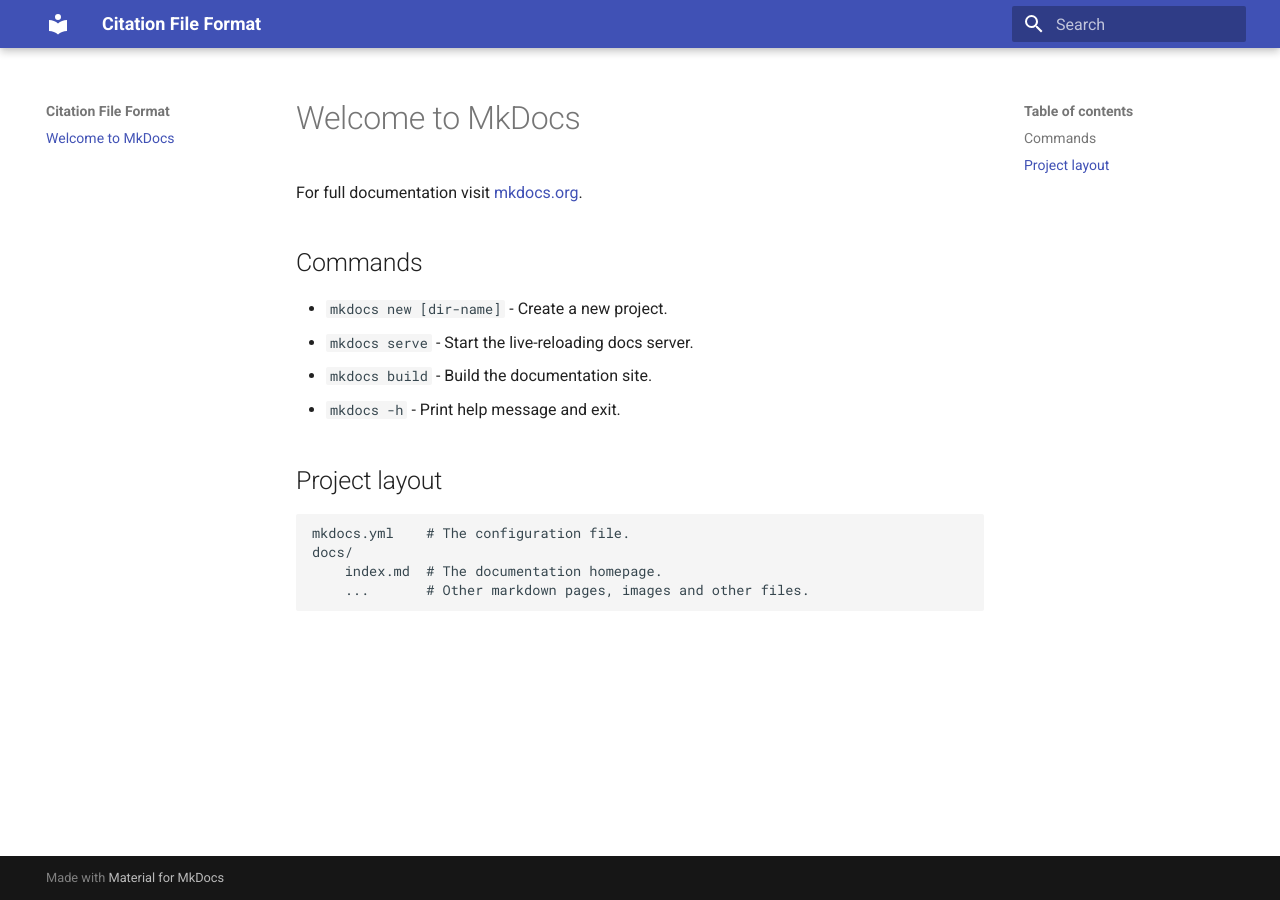
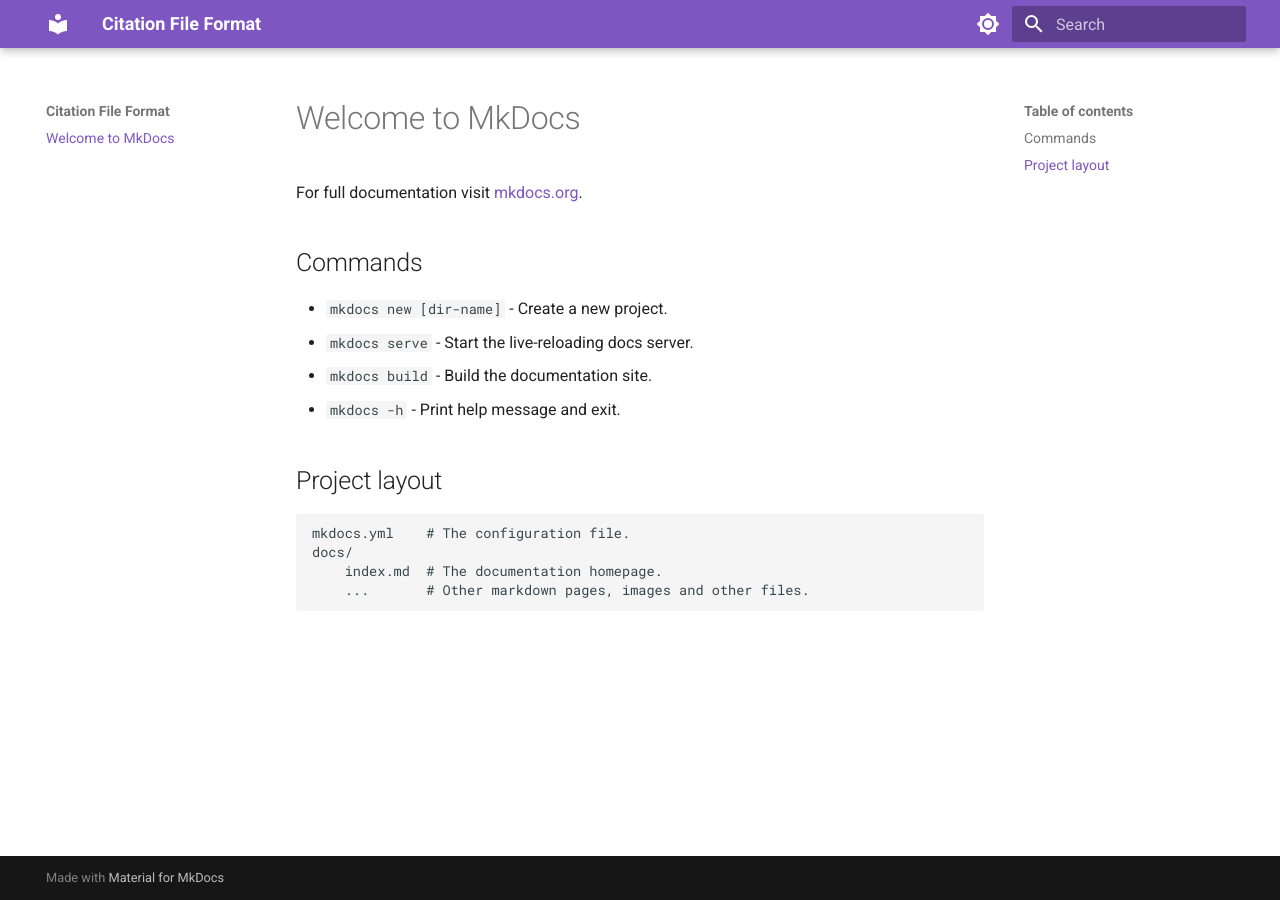
Before and after one commit to sdruskat/cffio, an MkDocs documentation site: the page built from docs/index.md, in a window 1280 px wide. Built offline with MkDocs 1.6.1 and Material for MkDocs 9.7.7, drawn with Linux system fonts in a browser that asks for light colours.

Commit message:
Add palette and palette toggle

```diff
--- a/mkdocs.yml
+++ b/mkdocs.yml
@@ -1,3 +1,20 @@
 site_name: Citation File Format
 theme:
   name: material
+  palette:
+
+    # Palette toggle for light mode
+    - scheme: default
+      toggle:
+        icon: material/brightness-7
+        name: Switch to dark mode
+
+      primary: deep purple
+
+    # Palette toggle for dark mode
+    - scheme: slate
+      toggle:
+        icon: material/brightness-4
+        name: Switch to light mode
+
+      primary: deep purple
```
